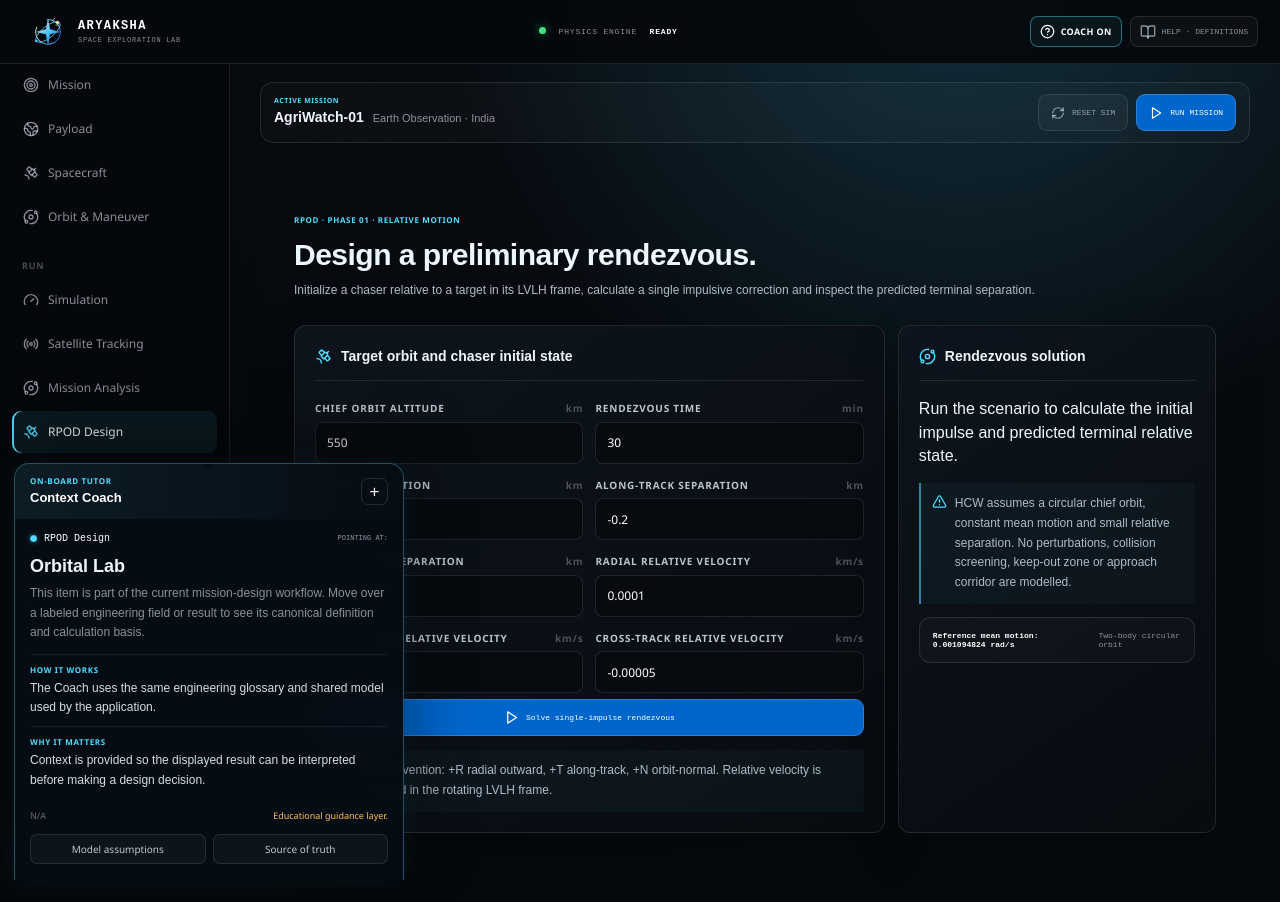
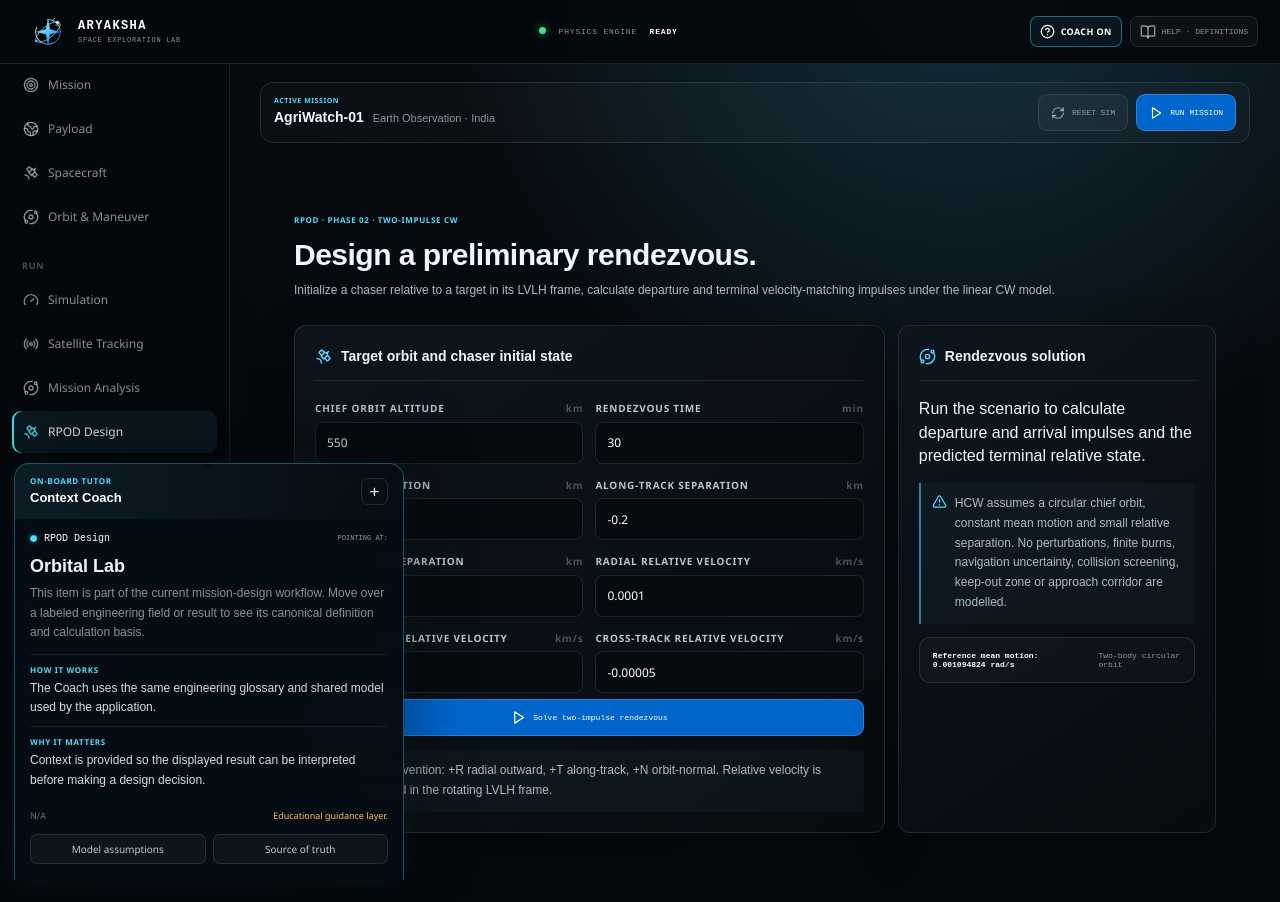
Before and after one commit to psytronot/Aryaksha, a React (Vite) app: page / in a window 1280 px wide. Both pictures are taken after a click on the button "RPOD Design". Shown: the top 902 px of the page. Built offline with nearby package versions, Linux system fonts and the light colour scheme.

Commit message:
feat(rpod): expose two-impulse rendezvous workspace

```diff
--- a/src/RpodView.tsx
+++ b/src/RpodView.tsx
@@ -1,7 +1,7 @@
 import { useMemo, useState, type FormEvent } from 'react';
 import { AlertTriangle, Orbit, Play, Satellite } from 'lucide-react';
 import { EARTH_RADIUS, MU } from './orbit';
-import { propagateCw, solveRendezvousImpulse, type RelativeState } from './rpod';
+import { propagateCw, solveTwoImpulseRendezvous, type RelativeState } from './rpod';
 
 type ScenarioInput = {
   chiefAltitudeKm: string;
@@ -38,8 +38,11 @@ export default function RpodView() {
   const [result, setResult] = useState<{
     meanMotionRadS: number;
     rendezvousTimeSeconds: number;
-    deltaVKmS: [number, number, number];
-    deltaVMagnitudeMps: number;
+    departureDeltaVKmS: [number, number, number];
+    arrivalDeltaVKmS: [number, number, number];
+    departureDeltaVMagnitudeMps: number;
+    arrivalDeltaVMagnitudeMps: number;
+    totalDeltaVMagnitudeMps: number;
     terminal: RelativeState;
   } | null>(null);
   const [error, setError] = useState('');
@@ -77,18 +80,17 @@ export default function RpodView() {
         ],
       };
 
-      const solution = solveRendezvousImpulse(initial, meanMotionRadS, rendezvousTimeSeconds);
-      const terminal = propagateCw(
-        { positionKm: initial.positionKm, velocityKmS: solution.postBurnVelocityKmS },
-        meanMotionRadS,
-        rendezvousTimeSeconds,
-      );
+      const solution = solveTwoImpulseRendezvous(initial, meanMotionRadS, rendezvousTimeSeconds);
+      const terminal = solution.postArrivalBurnState;
 
       setResult({
         meanMotionRadS,
         rendezvousTimeSeconds,
-        deltaVKmS: solution.deltaVKmS,
-        deltaVMagnitudeMps: solution.deltaVMagnitudeMps,
+        departureDeltaVKmS: solution.departureDeltaVKmS,
+        arrivalDeltaVKmS: solution.arrivalDeltaVKmS,
+        departureDeltaVMagnitudeMps: solution.departureDeltaVMagnitudeMps,
+        arrivalDeltaVMagnitudeMps: solution.arrivalDeltaVMagnitudeMps,
+        totalDeltaVMagnitudeMps: solution.totalDeltaVMagnitudeMps,
         terminal,
       });
       setError('');
@@ -102,9 +104,9 @@ export default function RpodView() {
     <div className="page">
       <div className="page-header">
         <div>
-          <small>RPOD · PHASE 01 · RELATIVE MOTION</small>
+          <small>RPOD · PHASE 02 · TWO-IMPULSE CW</small>
           <h1>Design a preliminary rendezvous.</h1>
-          <p>Initialize a chaser relative to a target in its LVLH frame, calculate a single impulsive correction and inspect the predicted terminal separation.</p>
+          <p>Initialize a chaser relative to a target in its LVLH frame, calculate departure and terminal velocity-matching impulses under the linear CW model.</p>
         </div>
       </div>
 
@@ -122,7 +124,7 @@ export default function RpodView() {
               <div className="field"><span><label htmlFor="rpod-vy"><span className="field-label">ALONG-TRACK RELATIVE VELOCITY</span></label><em>km/s</em></span><input id="rpod-vy" aria-label="Along-track relative velocity" type="number" step="any" required value={input.vyKmS} onChange={event => update('vyKmS', event.target.value)} /></div>
               <div className="field"><span><label htmlFor="rpod-vz"><span className="field-label">CROSS-TRACK RELATIVE VELOCITY</span></label><em>km/s</em></span><input id="rpod-vz" aria-label="Cross-track relative velocity" type="number" step="any" required value={input.vzKmS} onChange={event => update('vzKmS', event.target.value)} /></div>
             </div>
-            <button className="primary wide" type="submit"><Play size={15} /> Solve single-impulse rendezvous</button>
+            <button className="primary wide" type="submit"><Play size={15} /> Solve two-impulse rendezvous</button>
           </form>
           <div className="callout"><Orbit size={15} /><span>LVLH convention: +R radial outward, +T along-track, +N orbit-normal. Relative velocity is expressed in the rotating LVLH frame.</span></div>
           {error && <div className="callout"><AlertTriangle size={15} /><span>{error}</span></div>}
@@ -131,27 +133,34 @@ export default function RpodView() {
         <section className="card">
           <div className="card-head"><span><Orbit size={17} /></span><b>Rendezvous solution</b></div>
           {!result ? (
-            <div className="empty-state"><p>Run the scenario to calculate the initial impulse and predicted terminal relative state.</p></div>
+            <div className="empty-state"><p>Run the scenario to calculate departure and arrival impulses and the predicted terminal relative state.</p></div>
           ) : (
             <>
-              <div className="metric-big"><b>{fixed(result.deltaVMagnitudeMps, 4)}</b><span>m/s · initial impulse magnitude</span></div>
+              <div className="metric-big"><b>{fixed(result.totalDeltaVMagnitudeMps, 4)}</b><span>m/s · total ideal impulsive Δv</span></div>
               <div className="state-card">
-                <div><small>ΔV RADIAL</small><b>{fixed(result.deltaVKmS[0], 8)} km/s</b></div>
-                <div><small>ΔV ALONG-TRACK</small><b>{fixed(result.deltaVKmS[1], 8)} km/s</b></div>
-                <div><small>ΔV CROSS-TRACK</small><b>{fixed(result.deltaVKmS[2], 8)} km/s</b></div>
+                <div><small>ΔV RADIAL</small><b>{fixed(result.departureDeltaVKmS[0], 8)} km/s</b></div>
+                <div><small>ΔV ALONG-TRACK</small><b>{fixed(result.departureDeltaVKmS[1], 8)} km/s</b></div>
+                <div><small>ΔV CROSS-TRACK</small><b>{fixed(result.departureDeltaVKmS[2], 8)} km/s</b></div>
+              </div>
+              <div className="state-card">
+                <div><small>ARRIVAL ΔV RADIAL</small><b>{fixed(result.arrivalDeltaVKmS[0], 8)} km/s</b></div>
+                <div><small>ARRIVAL ΔV ALONG-TRACK</small><b>{fixed(result.arrivalDeltaVKmS[1], 8)} km/s</b></div>
+                <div><small>ARRIVAL ΔV CROSS-TRACK</small><b>{fixed(result.arrivalDeltaVKmS[2], 8)} km/s</b></div>
               </div>
               <div className="result-list">
+                <div className="stat-row"><span className="result-label">Departure impulse</span><b>{fixed(result.departureDeltaVMagnitudeMps, 4)} m/s</b></div>
+                <div className="stat-row"><span className="result-label">Arrival velocity match</span><b>{fixed(result.arrivalDeltaVMagnitudeMps, 4)} m/s</b></div>
                 <div className="stat-row"><span className="result-label">Chief mean motion</span><b>{fixed(result.meanMotionRadS, 9)} rad/s</b></div>
                 <div className="stat-row"><span className="result-label">Rendezvous time</span><b>{fixed(result.rendezvousTimeSeconds, 2)} s</b></div>
                 <div className="stat-row"><span className="result-label">Terminal radial position</span><b>{fixed(result.terminal.positionKm[0], 9)} km</b></div>
                 <div className="stat-row"><span className="result-label">Terminal along-track position</span><b>{fixed(result.terminal.positionKm[1], 9)} km</b></div>
                 <div className="stat-row"><span className="result-label">Terminal cross-track position</span><b>{fixed(result.terminal.positionKm[2], 9)} km</b></div>
-                <div className="stat-row"><span className="result-label">Terminal relative speed</span><b>{fixed(Math.hypot(...result.terminal.velocityKmS) * 1000, 4)} m/s</b></div>
+                <div className="stat-row"><span className="result-label">Terminal relative speed after arrival burn</span><b>{fixed(Math.hypot(...result.terminal.velocityKmS) * 1000, 4)} m/s</b></div>
               </div>
-              <div className="callout"><AlertTriangle size={15} /><span>Position rendezvous only. Terminal relative velocity is not constrained; this is not a docking-ready solution.</span></div>
+              <div className="callout"><AlertTriangle size={15} /><span>The arrival impulse mathematically cancels terminal relative velocity at the same epoch as position coincidence. This is not a safe approach or docking guidance solution.</span></div>
             </>
           )}
-          <div className="callout"><AlertTriangle size={15} /><span>HCW assumes a circular chief orbit, constant mean motion and small relative separation. No perturbations, collision screening, keep-out zone or approach corridor are modelled.</span></div>
+          <div className="callout"><AlertTriangle size={15} /><span>HCW assumes a circular chief orbit, constant mean motion and small relative separation. No perturbations, finite burns, navigation uncertainty, collision screening, keep-out zone or approach corridor are modelled.</span></div>
           {defaultMeanMotion !== null && <div className="bottom-bar"><b>Reference mean motion: {fixed(defaultMeanMotion, 9)} rad/s</b><span>Two-body circular orbit</span></div>}
         </section>
       </div>
```
